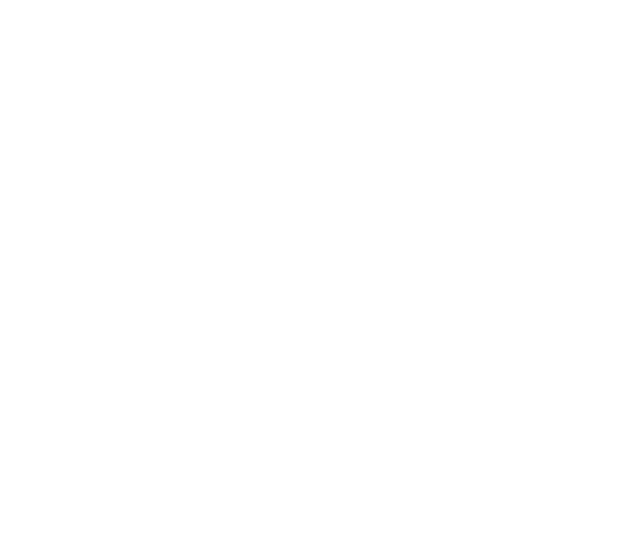
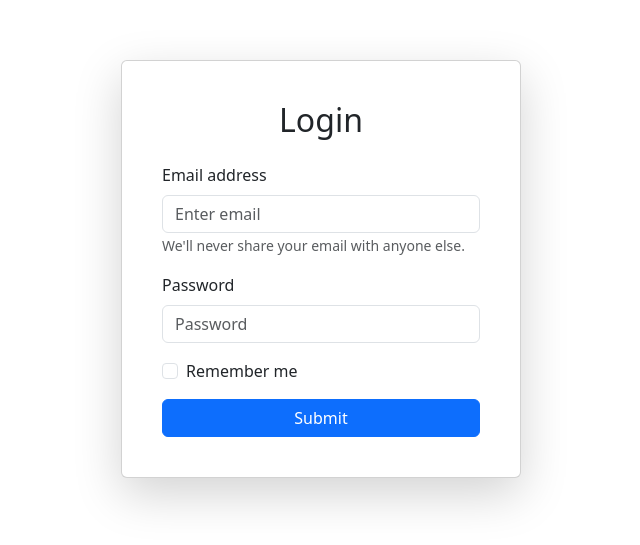
Before and after one commit to DjayNii/Hackathon, a React (Vite) app in the folder frontEnd/: page / in a window 1280 px wide. Shown: the part 131-676 px from the top of the page, without its empty margins (319-959 px from the left). Built offline with nearby package versions, Linux system fonts and the light colour scheme.

Commit message:
implement login form with Bootstrap styling

```diff
--- a/frontEnd/src/App.jsx
+++ b/frontEnd/src/App.jsx
@@ -1,7 +1,42 @@
 import { useState } from "react";
+import 'bootstrap/dist/css/bootstrap.min.css';
+import Button from "react-bootstrap/Button";
+import Form from "react-bootstrap/Form";
+import Container from "react-bootstrap/Container";
+import Card from "react-bootstrap/Card";
 
 function App() {
-  return <>{/* write code here  */}</>;
+  return (
+    <Container className="d-flex justify-content-center align-items-center vh-100">
+      <Card className="p-4 shadow-lg rounded" style={{ width: "100%", maxWidth: "400px" }}>
+        <Card.Body>
+          <h2 className="text-center mb-4">Login</h2>
+          <Form>
+            <Form.Group className="mb-3" controlId="formBasicEmail">
+              <Form.Label>Email address</Form.Label>
+              <Form.Control type="email" placeholder="Enter email" />
+              <Form.Text className="text-muted">
+                We'll never share your email with anyone else.
+              </Form.Text>
+            </Form.Group>
+
+            <Form.Group className="mb-3" controlId="formBasicPassword">
+              <Form.Label>Password</Form.Label>
+              <Form.Control type="password" placeholder="Password" />
+            </Form.Group>
+
+            <Form.Group className="mb-3" controlId="formBasicCheckbox">
+              <Form.Check type="checkbox" label="Remember me" />
+            </Form.Group>
+
+            <Button variant="primary" type="submit" className="w-100">
+              Submit
+            </Button>
+          </Form>
+        </Card.Body>
+      </Card>
+    </Container>
+  );
 }
 
 export default App;
```
